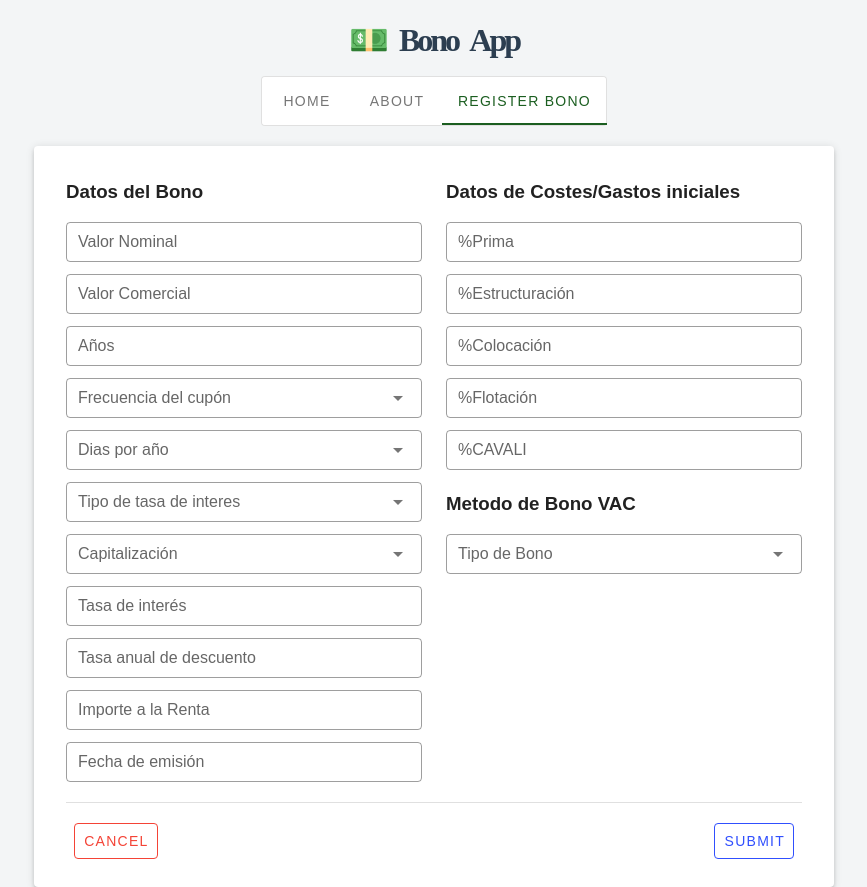
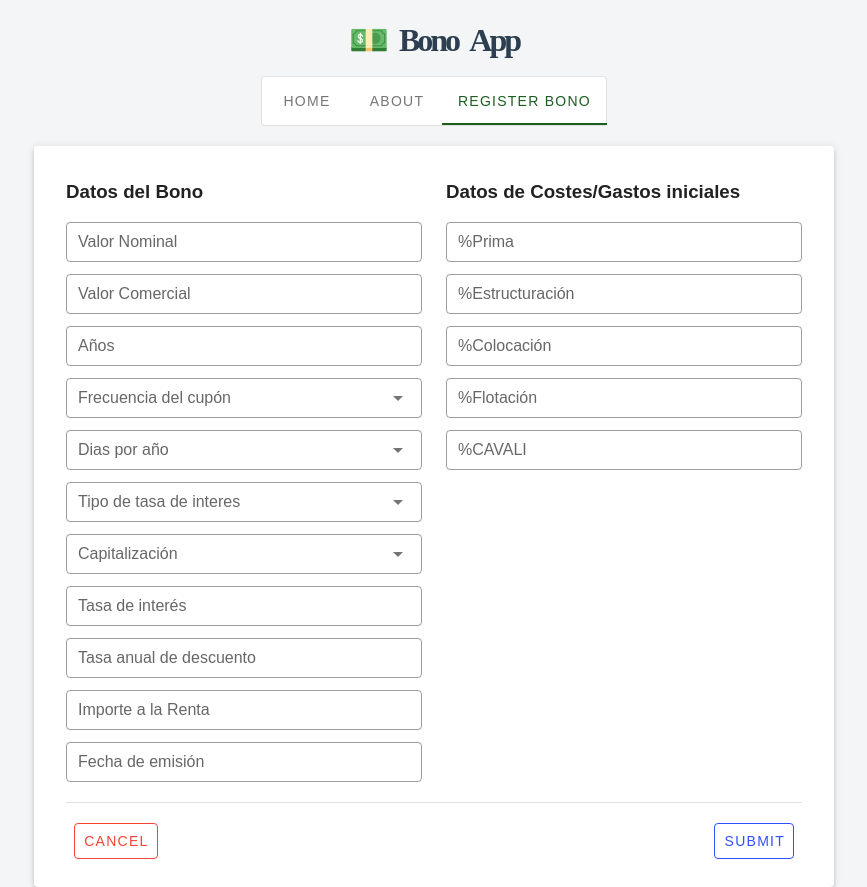
Before and after one commit to Bono-App/BonoApp-frontend, a Vue app: page /registerbono in a window 1280 px wide. Shown: the whole page, without its empty margins (206-1073 px from the left). Built offline with nearby package versions, Linux system fonts and the light colour scheme.

Commit message:
feat: improve const bono

```diff
--- a/src/views/RegisterBonoView.vue
+++ b/src/views/RegisterBonoView.vue
@@ -37,8 +37,6 @@
                   <v-text-field class="mb-3" :rules="rules" dense outlined  clearable hide-details  v-model="colocacion"     type="number"  label="%Colocación"></v-text-field>
                   <v-text-field class="mb-3" :rules="rules" dense outlined  clearable hide-details  v-model="flotacion"      type="number"  label="%Flotación"></v-text-field>
                   <v-text-field class="mb-3" :rules="rules" dense outlined  clearable hide-details  v-model="cavali"         type="number"  label="%CAVALI"></v-text-field>
-                  <h3 class="font-weight-bold pt-0 mb-4 mt-5">Metodo de Bono VAC</h3>
-                  <v-select     class="mb-3" :rules="rules" clearable outlined hide-details dense   v-model="tipoBono"       label="Tipo de Bono" :items="lsTipoBono"            ></v-select>
 
                   <!-- <v-text-field class="mb-3" :rules="rules" dense outlined  clearable hide-details  v-model="fechaEmision"         label="Fecha de emision"    placeholder="2019-02-03T00:00:00"></v-text-field> -->
                 </v-col>
@@ -114,6 +112,11 @@ export default {
             discount: parseFloat(this.tasAnualDescuento),
             incomeTax: parseFloat(this.impRenta),
             broadcastDate: this.date,
+            prima: parseFloat(this.prima),
+            structure: parseFloat(this.estructuracion),
+            placement: parseFloat(this.colocacion),
+            floatation: parseFloat(this.flotacion),
+            cavali: parseFloat(this.cavali),
             userId: 1,
           };
           RegisterBonoViewService.createNewBono(Bono)
```
